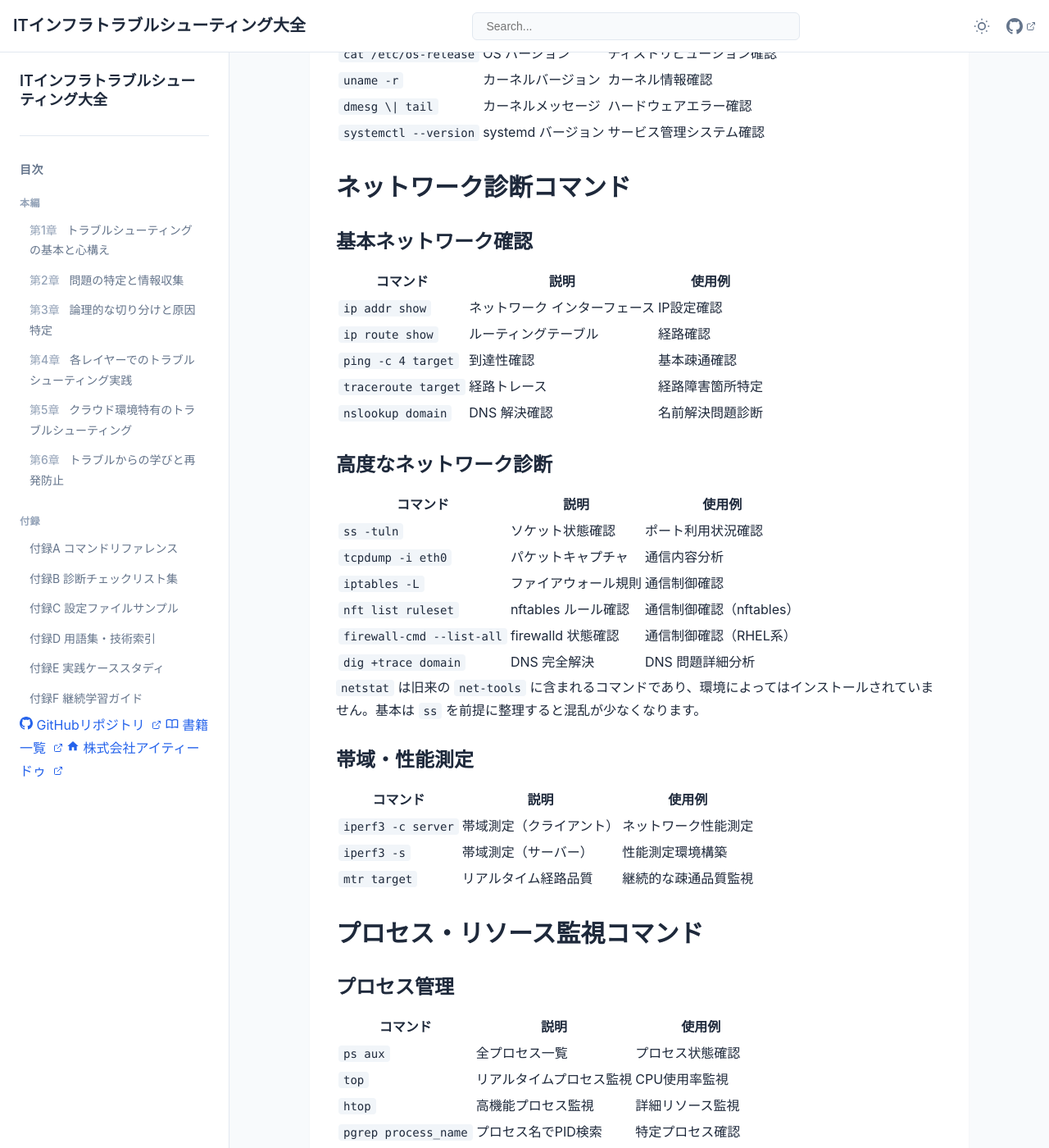
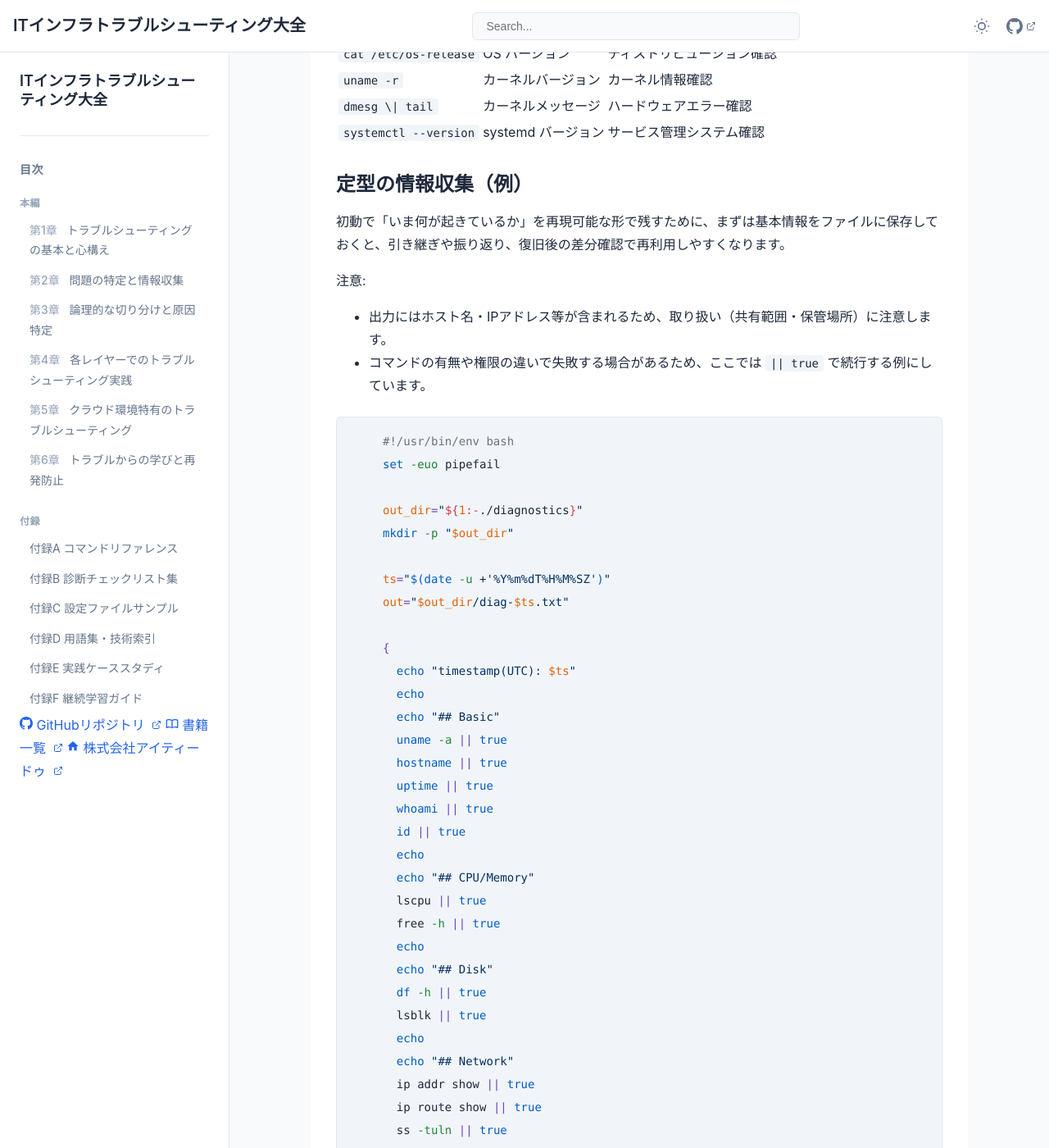
Before and after one commit to itdojp/IT-infra-troubleshooting-book, a Jekyll site: the page built from docs/src/appendices/a.md, in a window 1280 px wide and 1400 px high, scrolled down 1350 px. Shown: the whole window at 82% size. Built offline with Jekyll 4.4.1, drawn with Linux system fonts in a browser that asks for light colours; some of the changed text lies outside the part shown.

Commit message:
docs: 付録Aに定型の情報収集スクリプト例を追加

````diff
--- a/docs/src/appendices/a.md
+++ b/docs/src/appendices/a.md
@@ -47,6 +47,51 @@ ITインフラトラブルシューティングで頻繁に使用するコマン
 | `uname -r` | カーネルバージョン | カーネル情報確認 |
 | `dmesg \| tail` | カーネルメッセージ | ハードウェアエラー確認 |
 | `systemctl --version` | systemd バージョン | サービス管理システム確認 |
+
+### 定型の情報収集（例）
+
+初動で「いま何が起きているか」を再現可能な形で残すために、まずは基本情報をファイルに保存しておくと、引き継ぎや振り返り、復旧後の差分確認で再利用しやすくなります。
+
+注意:
+- 出力にはホスト名・IPアドレス等が含まれるため、取り扱い（共有範囲・保管場所）に注意します。
+- コマンドの有無や権限の違いで失敗する場合があるため、ここでは `|| true` で続行する例にしています。
+
+```bash
+#!/usr/bin/env bash
+set -euo pipefail
+
+out_dir="${1:-./diagnostics}"
+mkdir -p "$out_dir"
+
+ts="$(date -u +'%Y%m%dT%H%M%SZ')"
+out="$out_dir/diag-$ts.txt"
+
+{
+  echo "timestamp(UTC): $ts"
+  echo
+  echo "## Basic"
+  uname -a || true
+  hostname || true
+  uptime || true
+  whoami || true
+  id || true
+  echo
+  echo "## CPU/Memory"
+  lscpu || true
+  free -h || true
+  echo
+  echo "## Disk"
+  df -h || true
+  lsblk || true
+  echo
+  echo "## Network"
+  ip addr show || true
+  ip route show || true
+  ss -tuln || true
+} > "$out"
+
+echo "Wrote: $out"
+```
 
 ## ネットワーク診断コマンド
 
````
